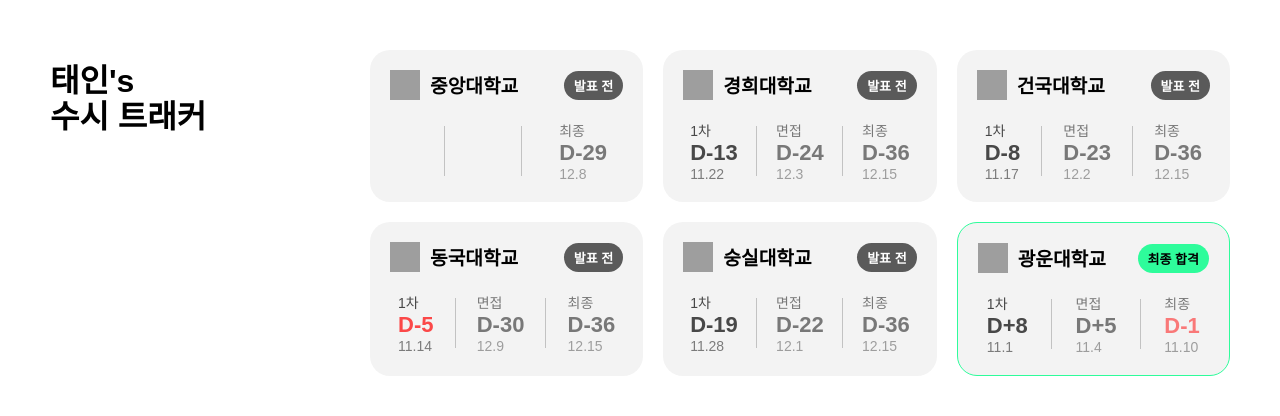
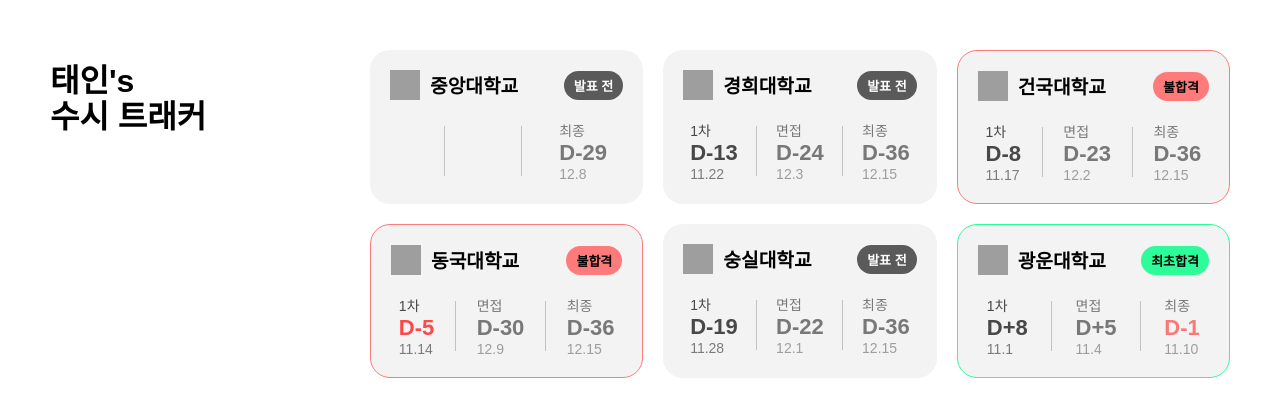
Before and after one commit to IceCream0910/susi-tracker, a Next.js app: page / in a window 1280 px wide. Shown: the top 416 px of the page. Built offline with nearby package versions, Linux system fonts and the light colour scheme; grey boxes are pictures that could not be loaded; a web font is replaced by a local one.

Commit message:
UPDATE: 예비번호 추가

```diff
--- a/app/components/card.js
+++ b/app/components/card.js
@@ -1,7 +1,7 @@
 import React, { useState, useEffect } from 'react';
 import Spacer from "../components/spacer";
 
-const Card = ({ name, logo, status, primaryDate, interviewDate, finalDate, link }) => {
+const Card = ({ name, logo, status, primaryDate, interviewDate, finalDate, link, preNum }) => {
     const [statusText, setStatusText] = useState('');
     const [statusColor, setStatusColor] = useState('');
     const [primaryDday, setPrimaryDday] = useState(0);
@@ -18,16 +18,20 @@
                 setStatusColor('gray');
                 break;
             case 1:
-                setStatusText('1차 합격');
+                setStatusText('1차합격');
                 setStatusColor('blue');
                 break;
             case 2:
-                setStatusText('최종 합격');
+                setStatusText('최초합격');
                 setStatusColor('green');
                 break;
             case 3:
                 setStatusText('불합격');
                 setStatusColor('red');
+                break;
+            case 4:
+                setStatusText('예비 ' + preNum + '번');
+                setStatusColor('yellow');
                 break;
             default:
                 setStatusText('발표 전');
--- a/app/globals.css
+++ b/app/globals.css
@@ -119,6 +119,11 @@
   color: #fff;
 }
 
+.tag.yellow {
+  background-color: #ffcd29;
+  color: #000;
+}
+
 .tag.gray {
   background-color: rgb(90, 90, 90);
   color: #fff;
@@ -139,6 +144,10 @@
 
 .card.red {
   border: 1px solid rgb(255, 122, 122);
+}
+
+.card.yellow {
+  border: 1px solid #ffcd29;
 }
 
 img.lang-tag {
--- a/app/page.js
+++ b/app/page.js
@@ -19,11 +19,12 @@
       <section className="right" id="main-section">
         <div className="card-container">
           {/*
-          status
+          @status
           0: 발표 전
-          1: 1차 합격
-          2: 최종 합격
+          1: 1차합격
+          2: 최초합격
           3: 불합격
+          4: 예비
           */}
 
           <Card
@@ -31,7 +32,7 @@
             logo={'https://upload.wikimedia.org/wikipedia/commons/thumb/6/68/Logo_of_Chung-Ang_University.svg/1088px-Logo_of_Chung-Ang_University.svg.png'}
             status={0}
             finalDate={new Date('2023-12-08')}
-            link={'https://admission.cau.ac.kr/main.do'}
+            link={'https://admission.cau.ac.kr/submenu.do?menuurl=cRn%2FaEwx6apTQh9HEMyZTw%3D%3D&categoryid=56'}
           />
 
           <Card
@@ -47,7 +48,7 @@
           <Card
             name={'건국대학교'}
             logo={'https://xemi.co.kr/wp-content/uploads/2017/02/%EA%B1%B4%EA%B5%AD%EB%8C%80logo.png'}
-            status={0}
+            status={3}
             primaryDate={new Date('2023-11-17')}
             interviewDate={new Date('2023-12-02')}
             finalDate={new Date('2023-12-15')}
@@ -57,7 +58,7 @@
           <Card
             name={'동국대학교'}
             logo={'https://d1qzykz9iz00c7.cloudfront.net/static/logo_new/logo_c081.png'}
-            status={0}
+            status={3}
             primaryDate={new Date('2023-11-14')}
             interviewDate={new Date('2023-12-09')}
             finalDate={new Date('2023-12-15')}
```
